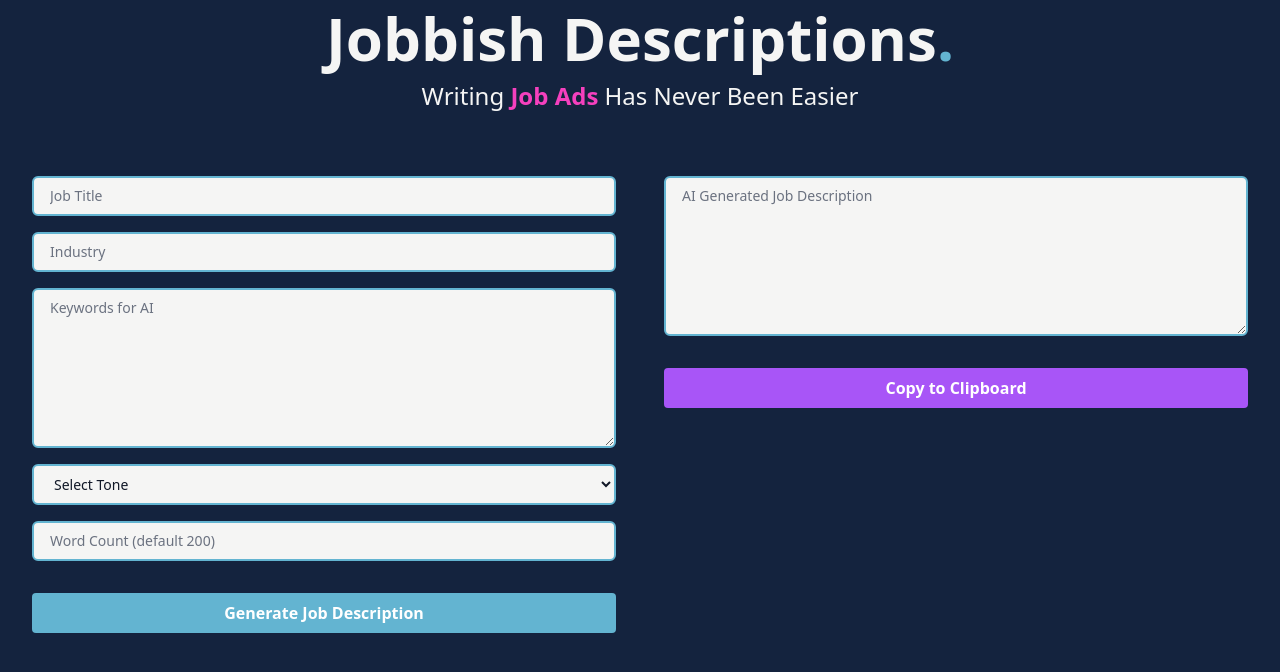
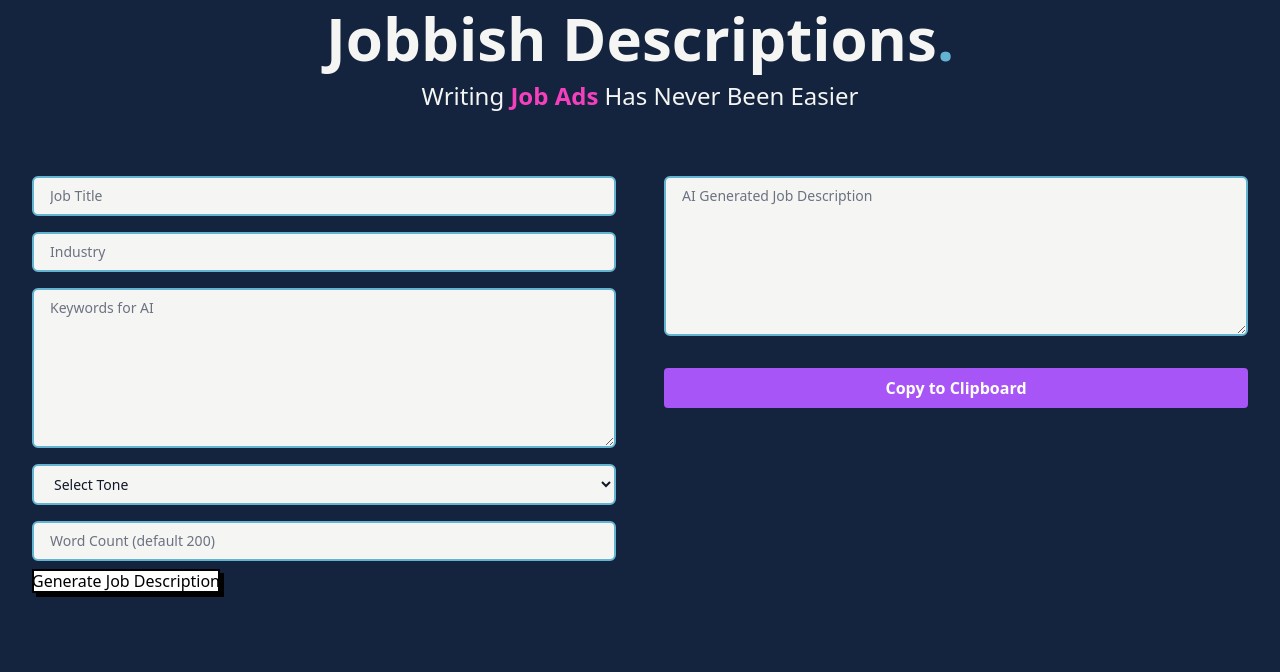
Before and after one commit to emelyn-barrientos/ai-jobbish-descriptions, a Next.js app: page / in a window 1280 px wide. Shown: the top 672 px of the page. Built offline with nearby package versions, Linux system fonts and the light colour scheme.

Commit message:
Add span styling for button

```diff
--- a/src/components/SubmitButton.js
+++ b/src/components/SubmitButton.js
@@ -12,7 +12,7 @@ export default function SubmitButton({
     <>
       <button
         type="submit"
-        className="bg-accent-aero w-full hover:bg-accent-pink cursor-pointer text-white font-bold mt-6 py-2 px-4 rounded"
+        className="btn relative inline-block font-medium group"
         disabled={
           isGenerating ||
           jobTitle === '' ||
@@ -22,7 +22,11 @@ export default function SubmitButton({
           wordCount === ''
         }
       >
-        {isGenerating ? 'Generating...' : 'Generate Job Description'}
+        <span className="absolute inset-0 w-full h-full transition duration-400 ease-out transform translate-x-1 translate-y-1 bg-black group-hover:-translate-x-0 group-hover:-translate-y-0"></span>
+        <span className="absolute inset-0 w-full h-full bg-white border-2 border-black group-hover:bg-red-300"></span>
+        <span className="relative text-black group-hover:text-white">
+          {isGenerating ? 'Generating...' : 'Generate Job Description'}
+        </span>
       </button>
     </>
   )
```
